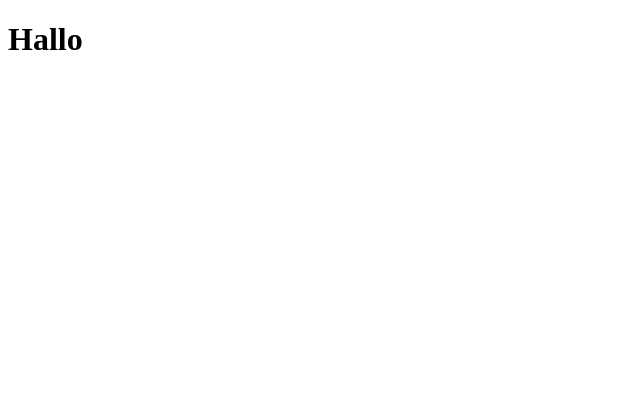
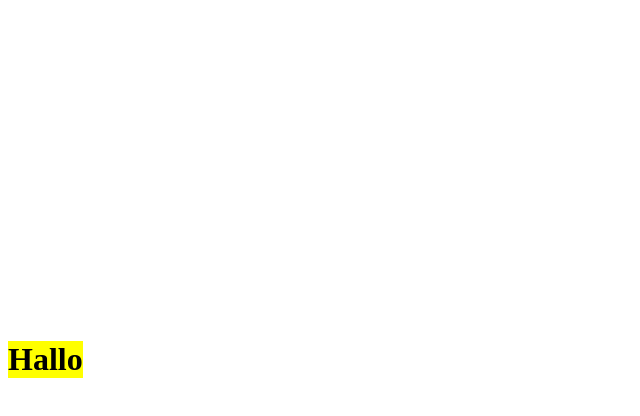
Before and after one commit to jguimfack8080/Jordan, a plain HTML site: page index.html in a window 1280 px wide. Shown: the whole page, without its empty margins (0-640 px from the left). Drawn offline with Linux system fonts and the light colour scheme.

Commit message:
modifier

```diff
--- a/index.html
+++ b/index.html
@@ -2,7 +2,15 @@
 <html>
 	<head>
 	<title>Mon Site </title>
-</head>
+       </head>
+<style type="text/css">
+h1{
+	position: absolute;
+	top: 40%;
+	background: yellow;
+	text-align: center;
+}
+</style>
 <body>
 	<h1> Hallo</h1>
 </body>
```
